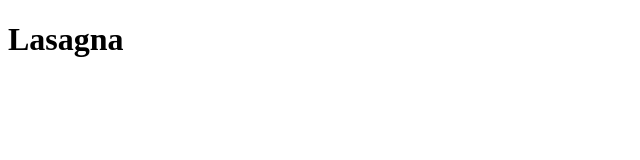
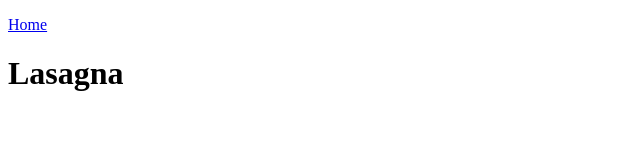
Before and after one commit to Khazeral/odin-project-recipes, a plain HTML site: page recipes/lasagna.html in a window 1280 px wide. Shown: the whole page, without its empty margins (0-640 px from the left). Drawn offline with Linux system fonts and the light colour scheme.

Commit message:
feat: add link to home in recipe page

```diff
--- a/recipes/lasagna.html
+++ b/recipes/lasagna.html
@@ -7,6 +7,9 @@
 </head>
 
 <body>
+    <a href="../index.html">
+        <p>Home</p>
+    </a>
     <h1>Lasagna</h1>
 </body>
 
```
